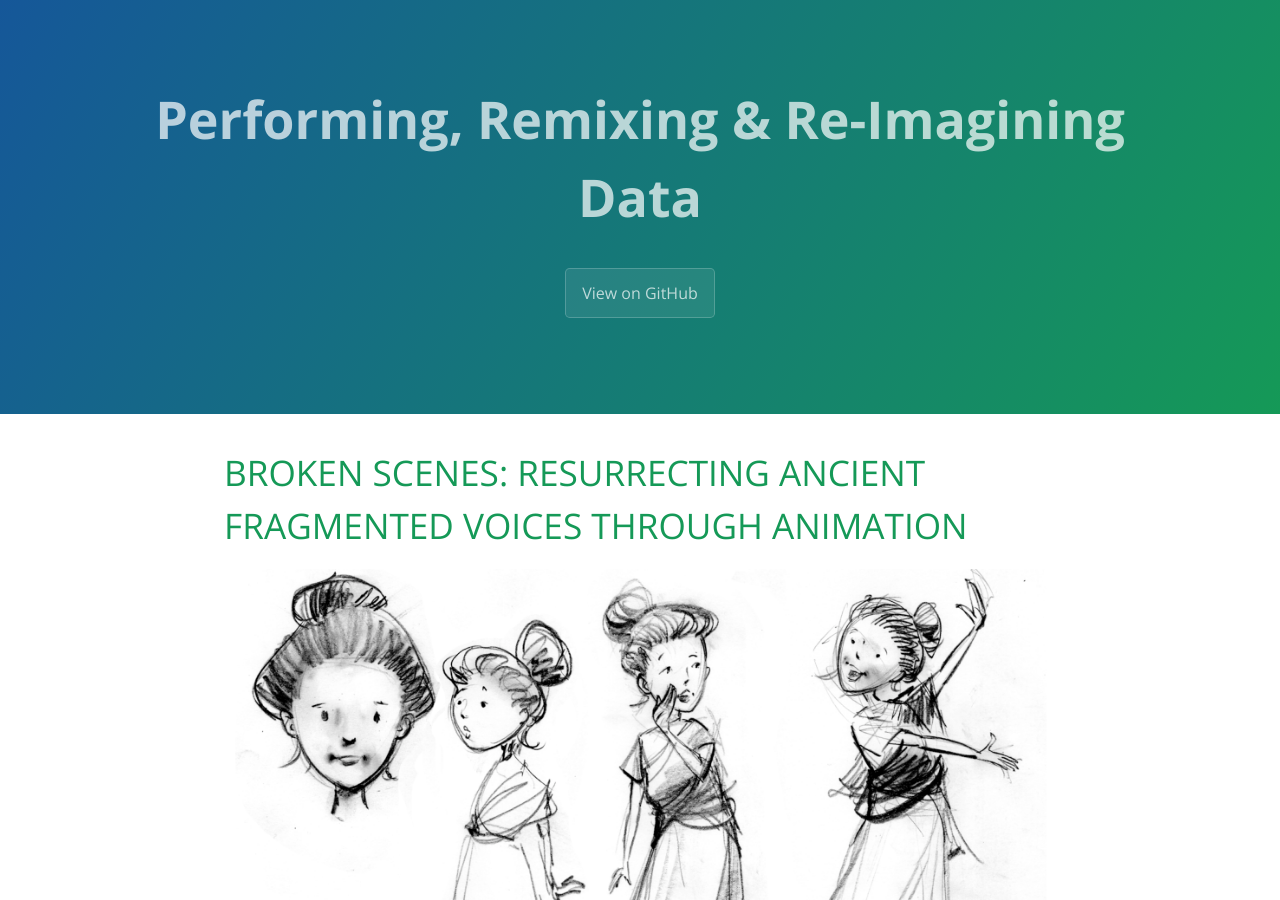
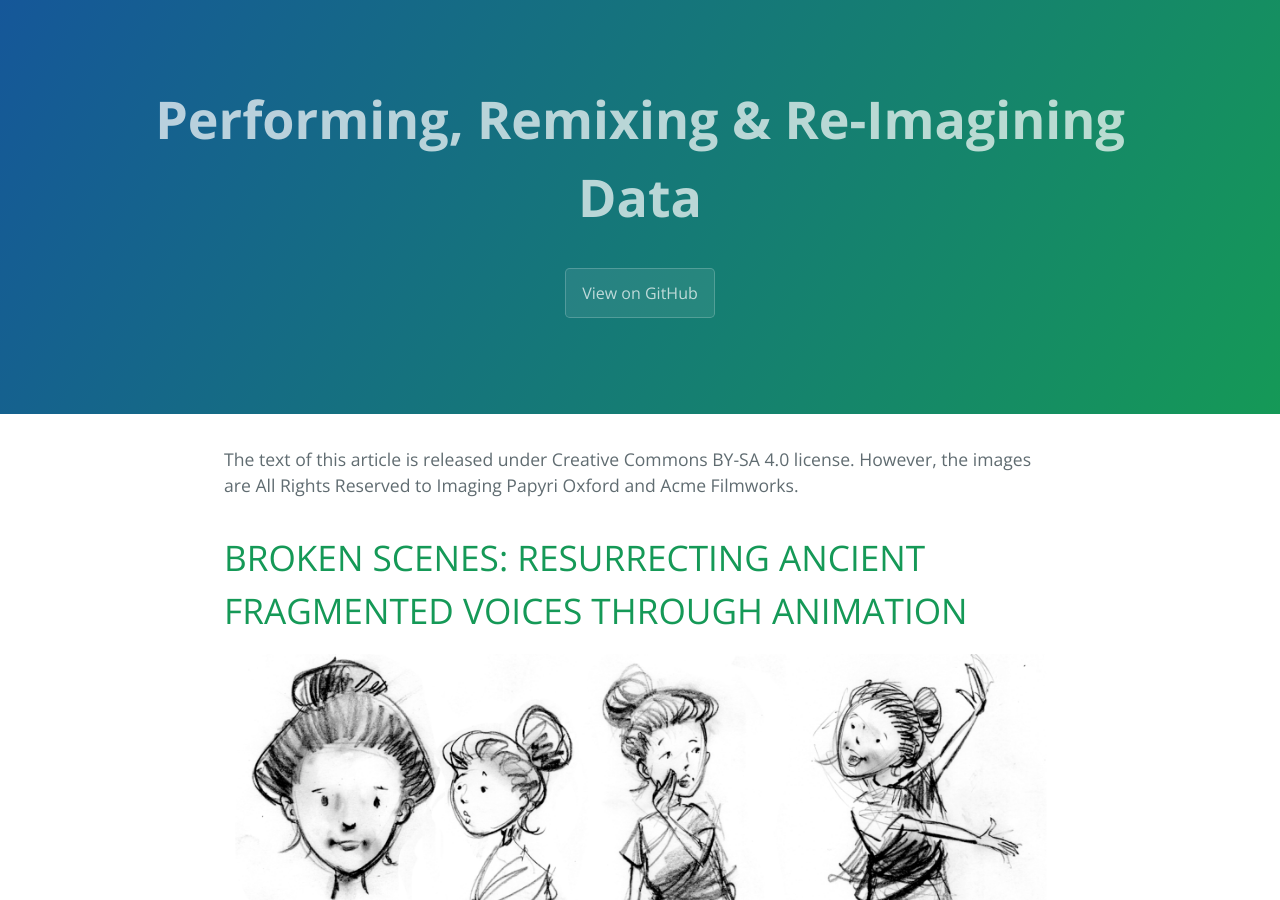
Before and after one commit to DigiTransGlasgow/LittleData, a Jekyll site: the page built from _contributions/04_BrokenScenes.md, in a window 1280 px wide and 900 px high. Built offline with Jekyll 4.4.1, drawn with Linux system fonts in a browser that asks for light colours; the repository's description, which GitHub fills in, is left out.

Commit message:
Update 04_BrokenScenes.md

```diff
--- a/_contributions/04_BrokenScenes.md
+++ b/_contributions/04_BrokenScenes.md
@@ -1,6 +1,8 @@
 ---
 title: "BROKEN SCENES: RESURRECTING ANCIENT FRAGMENTED VOICES THROUGH ANIMATION"
 ---
+
+The text of this article is released under Creative Commons BY-SA 4.0 license. However, the images are All Rights Reserved to Imaging Papyri Oxford and Acme Filmworks.
 
 # BROKEN SCENES: RESURRECTING ANCIENT FRAGMENTED VOICES THROUGH ANIMATION
 
```
